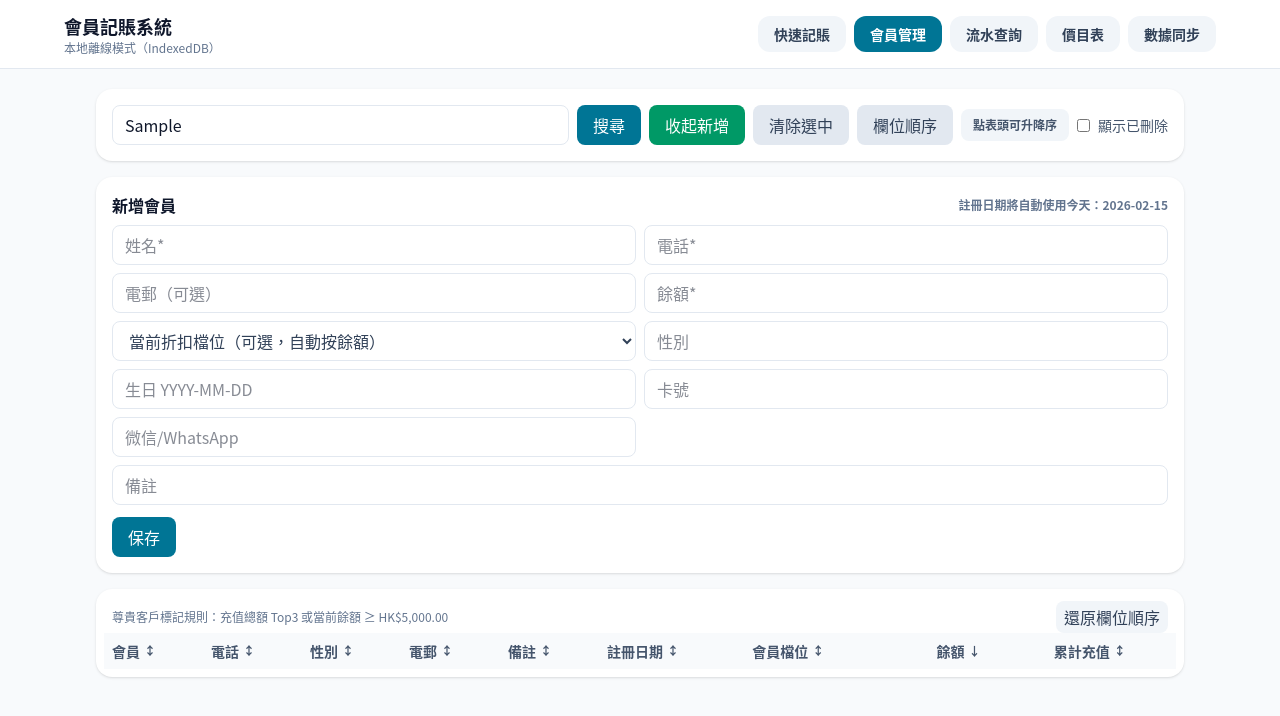
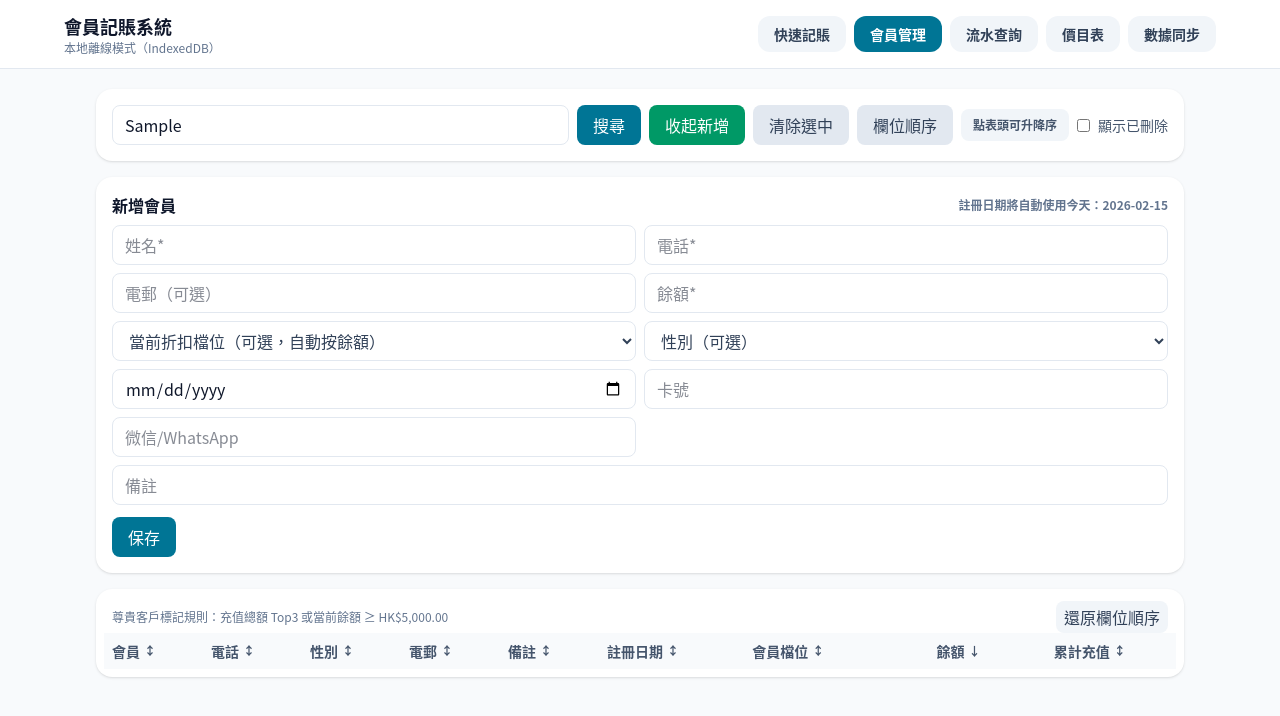
Before and after one commit to nbzz/kaboo-cashier, a Next.js app: page /members in a window 1280 px wide. Both pictures are taken after typing "Sample" into the empty fields and a click on the button "+ 新增會員". Shown: the top 716 px of the page. Built offline with nearby package versions, Linux system fonts and the light colour scheme.

Commit message:
feat: use gender select and date picker in member form

```diff
--- a/src/components/members-panel.tsx
+++ b/src/components/members-panel.tsx
@@ -62,6 +62,8 @@ const MEMBER_COLUMN_LABEL: Record<MemberSortColumn, string> = {
   last_spend: "上次消費",
   favorite: "偏好 Top3",
 };
+
+const GENDER_OPTIONS = ["", "女", "男"] as const;
 
 interface MemberForm {
   name: string;
@@ -1095,16 +1097,21 @@ export default function MembersPanel() {
               <option value="9折">9折</option>
               <option value="原價">原價</option>
             </select>
-            <input
+            <select
               value={form.gender}
               onChange={(event) => setForm((prev) => ({ ...prev, gender: event.target.value }))}
-              placeholder="性別"
-              className="h-10 rounded-lg border border-slate-200 px-3"
-            />
+              className="h-10 rounded-lg border border-slate-200 px-3 text-slate-700"
+            >
+              {GENDER_OPTIONS.map((gender) => (
+                <option key={gender || "empty"} value={gender}>
+                  {gender || "性別（可選）"}
+                </option>
+              ))}
+            </select>
             <input
+              type="date"
               value={form.birthday}
               onChange={(event) => setForm((prev) => ({ ...prev, birthday: event.target.value }))}
-              placeholder="生日 YYYY-MM-DD"
               className="h-10 rounded-lg border border-slate-200 px-3"
             />
             <input
@@ -1284,16 +1291,21 @@ export default function MembersPanel() {
               <option value="9折">9折</option>
               <option value="原價">原價</option>
             </select>
-            <input
+            <select
               value={form.gender}
               onChange={(event) => setForm((prev) => ({ ...prev, gender: event.target.value }))}
-              placeholder="性別"
-              className="h-10 rounded-lg border border-slate-200 px-3"
-            />
+              className="h-10 rounded-lg border border-slate-200 px-3 text-slate-700"
+            >
+              {GENDER_OPTIONS.map((gender) => (
+                <option key={gender || "empty"} value={gender}>
+                  {gender || "性別（可選）"}
+                </option>
+              ))}
+            </select>
             <input
+              type="date"
               value={form.birthday}
               onChange={(event) => setForm((prev) => ({ ...prev, birthday: event.target.value }))}
-              placeholder="生日 YYYY-MM-DD"
               className="h-10 rounded-lg border border-slate-200 px-3"
             />
             <input
```
